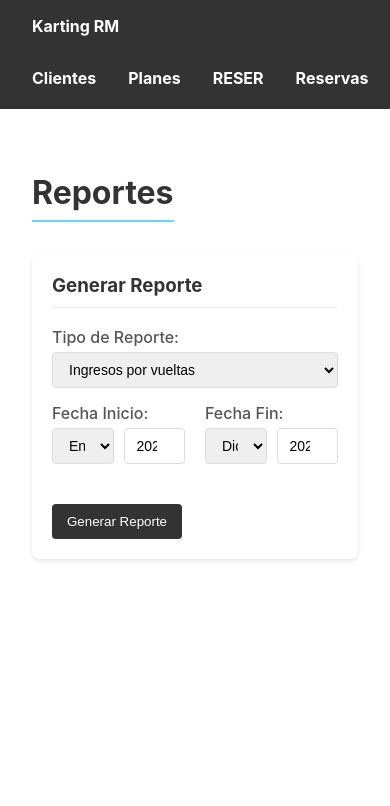
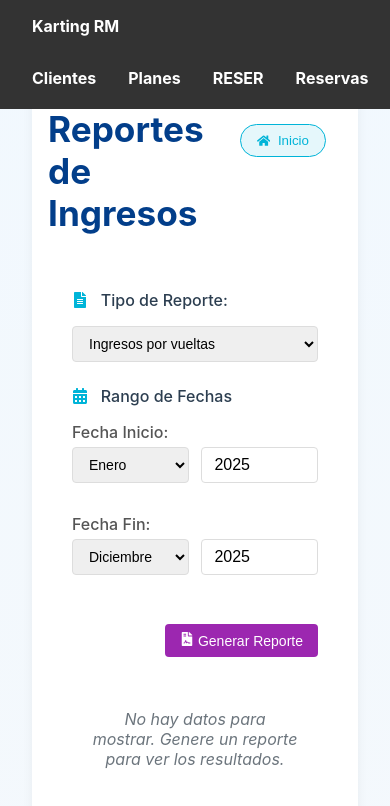
Before and after one commit to IsaacEspinoza91/Tingeso-Entrega-3, a React (Vite) app in the folder Front KartingRM/: page /reportes in a window 390 px wide. Shown: the top 806 px of the page. Built offline with nearby package versions, Linux system fonts and the light colour scheme; what @react-pdf/renderer would draw is missing.

Commit message:
Nueva vista de reportes

```diff
--- a/Front KartingRM/src/components/reportes/ReportesForm.css
+++ /dev/null
@@ -1,75 +0,0 @@
-.reportes-form {
-  background-color: #fff;
-  padding: 20px;
-  border-radius: 8px;
-  box-shadow: 0 2px 4px rgba(0, 0, 0, 0.1);
-  margin-bottom: 20px;
-}
-
-.reportes-form h3 {
-  margin-top: 0;
-  color: #333;
-  border-bottom: 1px solid #eee;
-  padding-bottom: 10px;
-}
-
-.form-group {
-  margin-bottom: 15px;
-}
-
-.form-group label {
-  display: block;
-  margin-bottom: 5px;
-  font-weight: 500;
-}
-
-.form-group select,
-.form-group input {
-  width: 100%;
-  padding: 8px 12px;
-  border: 1px solid #ddd;
-  border-radius: 4px;
-  font-size: 14px;
-}
-
-.form-group select:focus,
-.form-group input:focus {
-  outline: none;
-  border-color: #61dafb;
-}
-
-.date-range {
-  display: flex;
-  gap: 20px;
-  margin-bottom: 15px;
-}
-
-.date-inputs {
-  display: flex;
-  gap: 10px;
-}
-
-
-
-.date-inputs input {
-  width: 80px;
-}
-
-button[type="submit"] {
-  background-color: #333;
-  color: white;
-  border: none;
-  padding: 10px 15px;
-  border-radius: 4px;
-  cursor: pointer;
-  font-weight: 500;
-}
-
-button[type="submit"]:hover {
-  background-color: #61dafb;
-}
-
-button[type="submit"]:disabled {
-  background-color: #cccccc;
-  cursor: not-allowed;
-}
--- a/Front KartingRM/src/components/reportes/ReportesForm.jsx
+++ b/Front KartingRM/src/components/reportes/ReportesForm.jsx
@@ -1,5 +1,5 @@
 import React, { useState } from 'react';
-import './ReportesForm.css';
+import { FaFileAlt, FaCalendarAlt, FaFileContract } from 'react-icons/fa';
 
 const meses = [
   { value: 1, label: 'Enero' },
@@ -41,18 +41,27 @@ const ReportesForm = ({ onGenerarReporte, loading }) => {
 
   return (
     <div className="reportes-form">
-      <h3>Generar Reporte</h3>
       <form onSubmit={handleSubmit}>
         <div className="form-group">
-          <label>Tipo de Reporte:</label>
+          <div className="reportes-icon-header">
+            <FaFileAlt className="reportes-icon" />
+            <span>Tipo de Reporte:</span>
+          </div>
           <select
             name="tipoReporte"
             value={formData.tipoReporte}
             onChange={handleChange}
+            className="form-control"
           >
             <option value="vueltas">Ingresos por vueltas</option>
             <option value="personas">Ingresos por personas</option>
           </select>
+        </div>
+
+        <div className="date-range-container">
+          <div className="date-range-header">
+            <FaCalendarAlt className="date-icon" />
+            <span>Rango de Fechas</span>
           </div>
 
           <div className="date-range">
@@ -63,6 +72,7 @@ const ReportesForm = ({ onGenerarReporte, loading }) => {
                   name="mesInicio"
                   value={formData.mesInicio}
                   onChange={handleChange}
+                  className="form-control"
                 >
                   {meses.map(mes => (
                     <option key={mes.value} value={mes.value}>{mes.label}</option>
@@ -73,8 +83,9 @@ const ReportesForm = ({ onGenerarReporte, loading }) => {
                   name="anioInicio"
                   value={formData.anioInicio}
                   onChange={handleChange}
-                min="2000"
+                  min="2020"
                   max="2100"
+                  className="form-control"
                 />
               </div>
             </div>
@@ -86,6 +97,7 @@ const ReportesForm = ({ onGenerarReporte, loading }) => {
                   name="mesFin"
                   value={formData.mesFin}
                   onChange={handleChange}
+                  className="form-control"
                 >
                   {meses.map(mes => (
                     <option key={mes.value} value={mes.value}>{mes.label}</option>
@@ -98,14 +110,22 @@ const ReportesForm = ({ onGenerarReporte, loading }) => {
                   onChange={handleChange}
                   min="2000"
                   max="2100"
+                  className="form-control"
                 />
               </div>
             </div>
           </div>
+        </div>
 
-        <button type="submit" disabled={loading}>
-          {loading ? 'Generando...' : 'Generar Reporte'}
+        <div className="form-actions">
+          <button
+            type="submit"
+            className="submit-btn"
+            disabled={loading}
+          >
+            <FaFileContract /> {loading ? 'Generando...' : 'Generar Reporte'}
           </button>
+        </div>
       </form>
     </div>
   );
--- a/Front KartingRM/src/components/reportes/ReportesTable.css
+++ /dev/null
@@ -1,51 +0,0 @@
-.reportes-table-container {
-  overflow-x: auto;
-  margin-top: 20px;
-}
-
-.reportes-table {
-  width: 100%;
-  border-collapse: collapse;
-  margin-top: 1rem;
-  min-width: 600px;
-}
-
-.reportes-table th,
-.reportes-table td {
-  padding: 12px 15px;
-  text-align: right;
-  border-bottom: 1px solid #ddd;
-}
-
-.reportes-table th:first-child,
-.reportes-table td:first-child {
-  text-align: left;
-}
-
-.reportes-table th {
-  background-color: #333;
-  color: white;
-  font-weight: bold;
-  position: sticky;
-  top: 0;
-}
-
-.reportes-table tr:hover {
-  background-color: #f5f5f5;
-}
-
-.reportes-table tr.total-row {
-  font-weight: bold;
-  background-color: #f0f0f0;
-}
-
-.reportes-table tr.total-row:hover {
-  background-color: #e0e0e0;
-}
-
-.no-data {
-  padding: 20px;
-  text-align: center;
-  color: #757575;
-  font-style: italic;
-}
--- a/Front KartingRM/src/components/reportes/ReportesTable.jsx
+++ b/Front KartingRM/src/components/reportes/ReportesTable.jsx
@@ -1,5 +1,4 @@
 import React from 'react';
-import './ReportesTable.css';
 
 const ReportesTable = ({ data, tipoReporte }) => {
   if (!data || data.length === 0) {
@@ -12,7 +11,7 @@ const ReportesTable = ({ data, tipoReporte }) => {
     Object.keys(item.ingresosPorMes).forEach(month => allMonths.add(month));
   });
   const months = Array.from(allMonths).sort((a, b) => {
-    const [monthA, yearA] = a.split('-');  // Ordenar los meses cronologicamente
+    const [monthA, yearA] = a.split('-');
     const [monthB, yearB] = b.split('-');
     return new Date(`${monthA} 1, ${yearA}`) - new Date(`${monthB} 1, ${yearB}`);
   });
@@ -43,7 +42,7 @@ const ReportesTable = ({ data, tipoReporte }) => {
                     : '$0'}
                 </td>
               ))}
-              <td>${item.total.toLocaleString('es-CL')}</td>
+              <td className="total-cell">${item.total.toLocaleString('es-CL')}</td>
             </tr>
           ))}
         </tbody>
--- a/Front KartingRM/src/pages/Reportes/Reportes.css
+++ b/Front KartingRM/src/pages/Reportes/Reportes.css
@@ -1,22 +1,166 @@
 .reportes-page {
+  background-color: #f8f9fa;
+  min-height: calc(100vh - 60px);
+  width: 100%;
   padding: 2rem;
-  margin-top: 60px;
+  background-color: var(--background-light);
+  background-image: linear-gradient(to bottom, rgba(240, 248, 255, 0.8), rgba(240, 248, 255, 0.5));
+  background-size: cover;
 }
 
-.reportes-page h1 {
-  color: #333;
-  margin-bottom: 2rem;
-  text-align: center;
-  border-bottom: 2px solid #61dafb;
-  padding-bottom: 0.5rem;
-  display: inline-block;
+.reportes-container {
+  background: white;
+  border-radius: 12px;
+  padding: 2rem;
+  box-shadow: 0 4px 12px rgba(0, 0, 0, 0.05);
+  animation: slideUp 0.5s ease-out;
 }
 
-.error-message {
-  color: #d32f2f;
-  background-color: #fdecea;
-  padding: 10px;
-  border-radius: 4px;
-  margin-bottom: 15px;
-  text-align: center;
+.reportes-header {
+  display: flex;
+  flex-direction: column;
+  gap: 1.5rem;
+  margin-bottom: 2rem;
+  position: relative;
+  z-index: 1;
 }
+
+.reportes-header h1 {
+  color: #023e8a;
+  font-size: 2.2rem;
+  margin: 0;
+}
+
+/* Formulario de Reportes */
+.reportes-form {
+  margin-bottom: 2rem;
+}
+
+.form-header {
+  display: flex;
+  align-items: center;
+  gap: 0.8rem;
+  margin-bottom: 1.5rem;
+}
+
+.form-header h3 {
+  color: #023e8a;
+  margin: 0;
+}
+
+.form-icon {
+  color: #00b4d8;
+  font-size: 1.5rem;
+}
+
+.date-range-container {
+  margin: 1.5rem 0;
+}
+
+.date-range-header,
+.reportes-icon-header {
+  display: flex;
+  align-items: center;
+  gap: 0.8rem;
+  margin-bottom: 1rem;
+  color: #2c3e50;
+  font-weight: 500;
+}
+
+.date-icon {
+  color: #00b4d8;
+}
+
+.reportes-icon {
+  color: #00b4d8;
+}
+
+.date-range {
+  display: grid;
+  grid-template-columns: 1fr 1fr;
+  gap: 1.5rem;
+}
+
+.date-inputs {
+  display: flex;
+  gap: 0.8rem;
+}
+
+.date-inputs select,
+.date-inputs input {
+  flex: 1;
+}
+
+.form-control {
+  width: 100%;
+  padding: 0.6rem 1rem;
+  border: 1px solid #ddd;
+  border-radius: 6px;
+  font-size: 1rem;
+}
+
+.form-control:focus {
+  border-color: #00b4d8;
+  outline: none;
+  box-shadow: 0 0 0 2px rgba(0, 180, 216, 0.2);
+}
+
+/* Tabla de Reportes */
+.reportes-table-container {
+  margin-top: 2rem;
+  overflow-x: auto;
+}
+
+.reportes-table {
+  width: 100%;
+  border-collapse: collapse;
+  background-color: white;
+  box-shadow: 0 2px 8px rgba(0, 0, 0, 0.1);
+  border-radius: 8px;
+  overflow: hidden;
+}
+
+.reportes-table th,
+.reportes-table td {
+  padding: 1rem;
+  text-align: left;
+  border-bottom: 1px solid #eee;
+}
+
+.reportes-table th {
+  background-color: #e0f7fa;
+  color: #0077b6;
+  font-weight: 500;
+  position: sticky;
+  top: 0;
+}
+
+.reportes-table tr:hover {
+  background-color: #f8f9fa;
+}
+
+.reportes-table tr.total-row {
+  background-color: #e0f7fa;
+  font-weight: 500;
+}
+
+.reportes-table td.total-cell {
+  font-weight: bold;
+  color: #023e8a;
+}
+
+/* Responsive */
+@media (max-width: 768px) {
+  .date-range {
+    grid-template-columns: 1fr;
+    gap: 1rem;
+  }
+
+  .reportes-container {
+    padding: 1rem;
+  }
+
+  .reportes-content {
+    padding: 1.5rem;
+  }
+}
--- a/Front KartingRM/src/pages/Reportes/Reportes.jsx
+++ b/Front KartingRM/src/pages/Reportes/Reportes.jsx
@@ -5,6 +5,8 @@ import {
 } from '../../services/reporteService';
 import ReportesForm from '../../components/reportes/ReportesForm';
 import ReportesTable from '../../components/reportes/ReportesTable';
+import { FaHome, FaExclamationTriangle } from 'react-icons/fa';
+import { useNavigate } from 'react-router-dom';
 import './Reportes.css';
 
 const Reportes = () => {
@@ -12,6 +14,7 @@ const Reportes = () => {
   const [tipoReporte, setTipoReporte] = useState('vueltas');
   const [loading, setLoading] = useState(false);
   const [error, setError] = useState(null);
+  const navigate = useNavigate();
 
   const generarReporte = async (formData) => {
     setLoading(true);
@@ -44,21 +47,50 @@ const Reportes = () => {
 
   return (
     <div className="reportes-page">
-      <h1>Reportes</h1>
+      <div className="reportes-container">
+        <div className="reportes-header">
+          <div className="content-header">
+            <h1>Reportes de Ingresos</h1>
+            <button
+              onClick={() => navigate('/')}
+              className="floating-home-btn"
+              aria-label="Volver al inicio"
+            >
+              <FaHome />
+              <span>Inicio</span>
+            </button>
+          </div>
+        </div>
 
+        <div className="reportes-content">
           <ReportesForm
             onGenerarReporte={generarReporte}
             loading={loading}
           />
 
-      {error && <div className="error-message">{error}</div>}
+          {error && (
+            <div className="error-feedback">
+              <FaExclamationTriangle className="error-icon" />
+              {error}
+            </div>
+          )}
 
-      {reporteData.length > 0 && (
+          {loading ? (
+            <div className="loading-message">Generando reporte...</div>
+          ) : reporteData.length > 0 ? (
+            <div className="reportes-list-container">
               <ReportesTable
                 data={reporteData}
                 tipoReporte={tipoReporte}
               />
+            </div>
+          ) : (
+            <div className="no-results">
+              No hay datos para mostrar. Genere un reporte para ver los resultados.
+            </div>
           )}
+        </div>
+      </div>
     </div>
   );
 };
```
Lines whose indentation alone changed are shown as unchanged.
